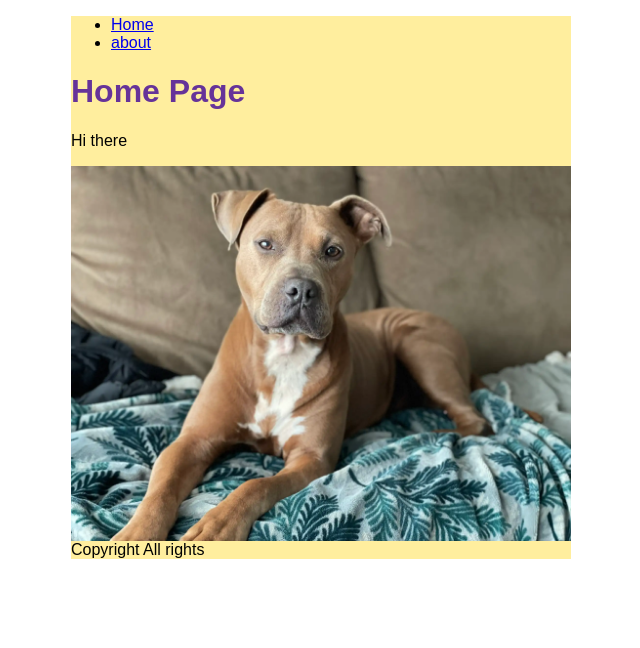
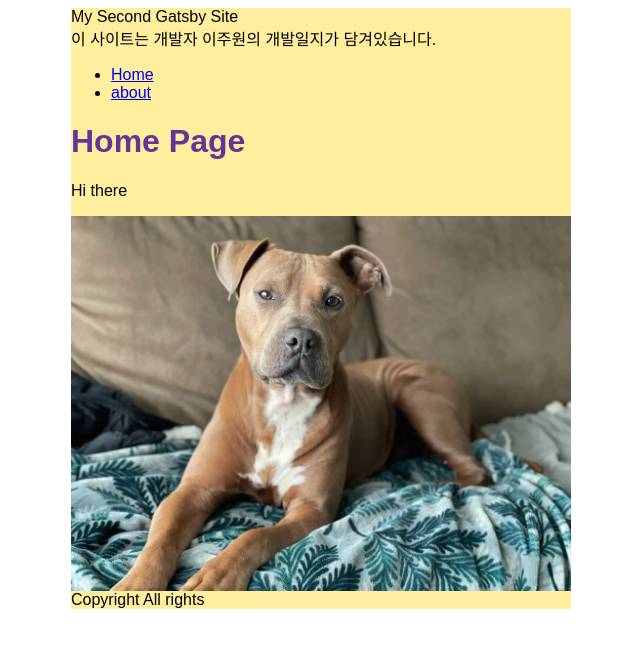
Before and after one commit to brightGarden02/my-blog-2022-06-29, a Gatsby site: page / in a window 1280 px wide. Shown: the whole page, without its empty margins (319-959 px from the left). Built offline with nearby package versions, Linux system fonts and the light colour scheme; Gatsby itself is replaced by a stand-in of ours.

Commit message:
graphQL로 데이터 가져와서 레이아웃에 표시

```diff
--- a/gatsby-config.js
+++ b/gatsby-config.js
@@ -1,6 +1,7 @@
 module.exports = {
   siteMetadata: {
-    siteUrl: `https://www.yourdomain.tld`,
+    title: `My Second Gatsby Site`,
+    description: "이 사이트는 개발자 이주원의 개발일지가 담겨있습니다.",
   },
   plugins: ["gatsby-plugin-image", "gatsby-plugin-sharp"],
 };
--- a/src/components/layout.js
+++ b/src/components/layout.js
@@ -1,4 +1,4 @@
-import { Link } from "gatsby";
+import { Link, useStaticQuery, graphql } from "gatsby";
 import React from "react";
 
 import {
@@ -10,9 +10,26 @@
 } from "./layout.module.css";
 
 function Layout({ pageTitle, children }) {
+  const data = useStaticQuery(graphql`
+    query {
+      site {
+        siteMetadata {
+          title
+          description
+        }
+      }
+    }
+  `);
+
   return (
     <div className={container}>
-      <title>{pageTitle}</title>
+      <title>
+        {pageTitle} || {data.site.siteMetadata.title}
+      </title>
+
+      <header>{data.site.siteMetadata.title}</header>
+      <div>{data.site.siteMetadata.description}</div>
+
       <nav>
         <ul className={navLinks}>
           <li className={navLinkItem}>
```
